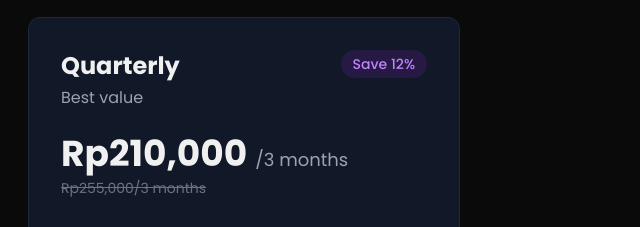
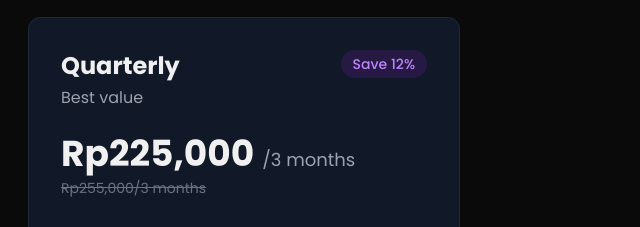
Before and after one commit to inc-okla/flygen, a plain HTML site: page index.html in a window 1280 px wide. Shown: the part 1640-1867 px from the top of the page, 628-1268 px from the left. Drawn offline with nearby package versions, Linux system fonts and the light colour scheme.

Commit message:
Update index.html

```diff
--- a/index.html
+++ b/index.html
@@ -341,7 +341,7 @@
                     </div>
                     <div class="mb-8">
                         <div class="flex items-end">
-                            <span class="text-4xl font-bold">Rp210,000</span>
+                            <span class="text-4xl font-bold">Rp225,000</span>
                             <span class="text-lg text-gray-400 ml-2">/3 months</span>
                         </div>
                         <div class="text-sm text-gray-500 line-through mt-1">Rp255,000/3 months</div>
```
